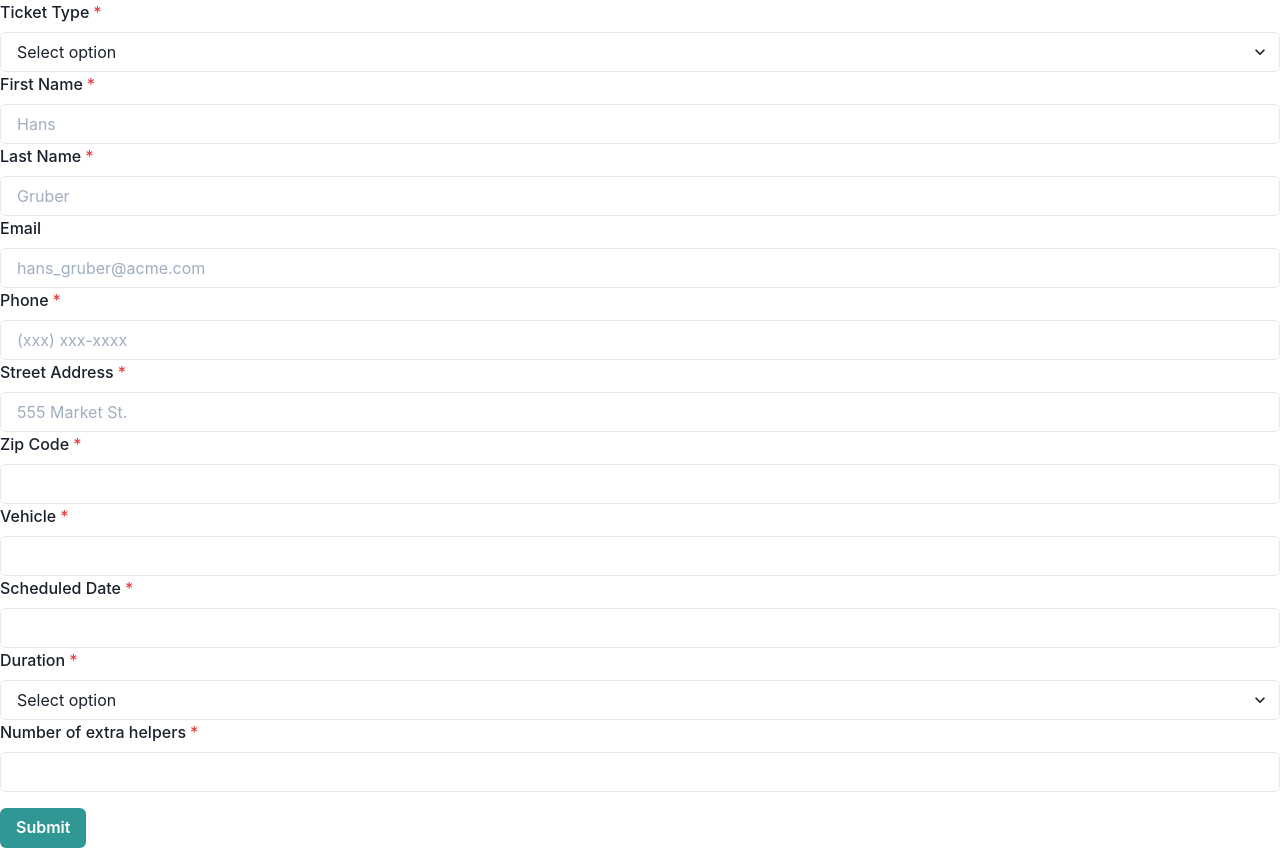
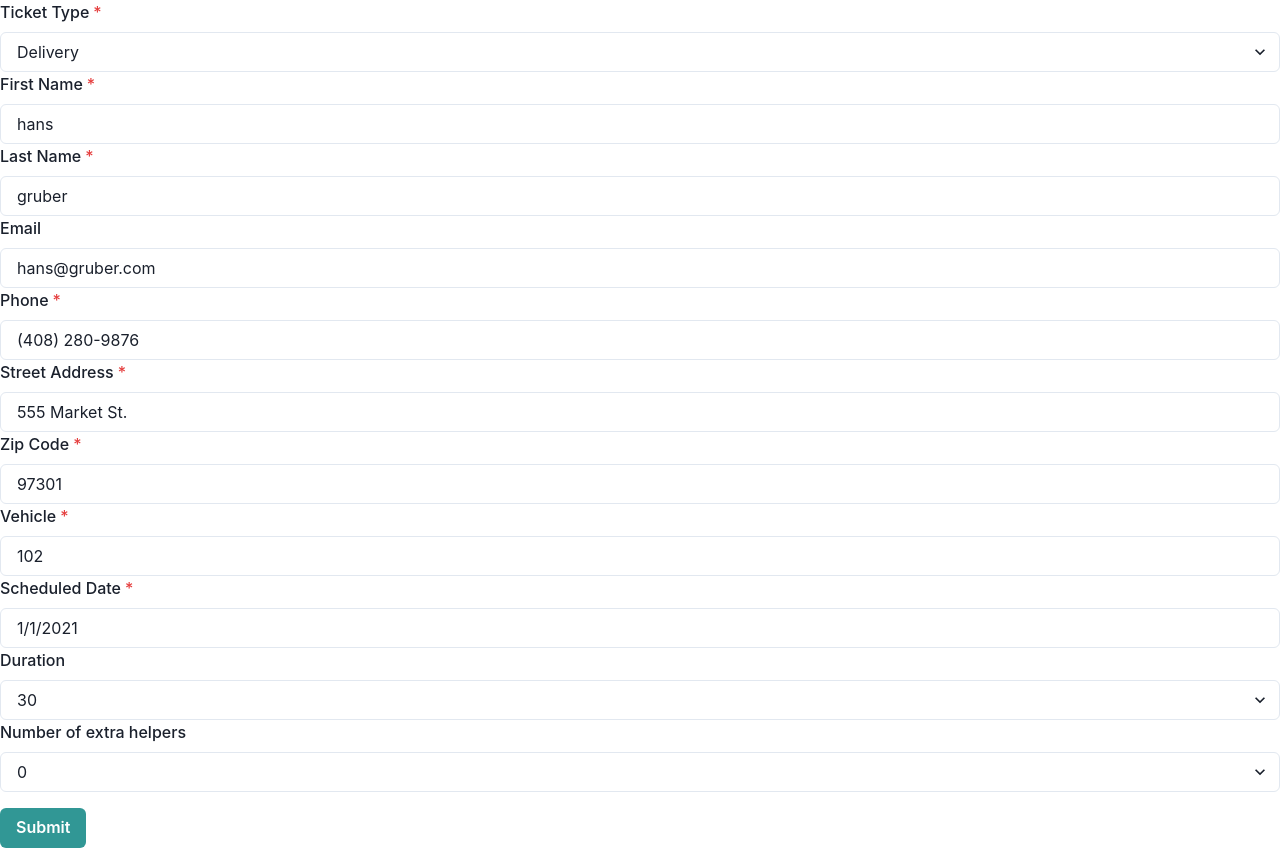
Before and after one commit to dtjv/terra, a Next.js app in the folder web/: page /form in a window 1280 px wide. Built offline with nearby package versions, Linux system fonts and the light colour scheme.

Commit message:
Add ticket form field defaults

```diff
--- a/web/src/components/ticket-form.tsx
+++ b/web/src/components/ticket-form.tsx
@@ -19,6 +19,21 @@ export const TicketForm: React.FC = () => {
     handleSubmit,
     formState: { errors, isSubmitting },
   } = useForm<TicketFormInputs>({
+    defaultValues: {
+      ticketType: TicketType.DELIVERY,
+      customerFirstName: 'hans',
+      customerLastName: 'gruber',
+      customerEmail: 'hans@gruber.com',
+      customerPhone: '(408) 280-9876',
+      deliveryAddress: {
+        street: '555 Market St.',
+        zip: '97301',
+      },
+      vehicleId: '102',
+      scheduledDateTimeISO: '1/1/2021',
+      durationInMinutes: 30,
+      numExtraPersons: 0,
+    },
     resolver: superstructResolver(TicketFormSchema, { coerce: true }),
   })
 
@@ -133,7 +148,7 @@ export const TicketForm: React.FC = () => {
         </FormErrorMessage>
       </FormControl>
 
-      <FormControl isInvalid={!!errors.durationInMinutes} isRequired>
+      <FormControl isInvalid={!!errors.durationInMinutes}>
         <FormLabel htmlFor="durationInMinutes">Duration</FormLabel>
         <Select
           id="durationInMinutes"
@@ -149,9 +164,18 @@ export const TicketForm: React.FC = () => {
         </FormErrorMessage>
       </FormControl>
 
-      <FormControl isInvalid={!!errors.numExtraPersons} isRequired>
+      <FormControl isInvalid={!!errors.numExtraPersons}>
         <FormLabel htmlFor="numExtraPersons">Number of extra helpers</FormLabel>
-        <Input id="numExtraPersons" {...register('numExtraPersons')} />
+        <Select
+          id="numExtraPersons"
+          placeholder="0"
+          {...register('numExtraPersons')}
+        >
+          <option value={0}>0</option>
+          <option value={1}>1</option>
+          <option value={2}>2</option>
+          <option value={3}>3</option>
+        </Select>
         <FormErrorMessage>
           {errors.numExtraPersons && errors.numExtraPersons.message}
         </FormErrorMessage>
```
